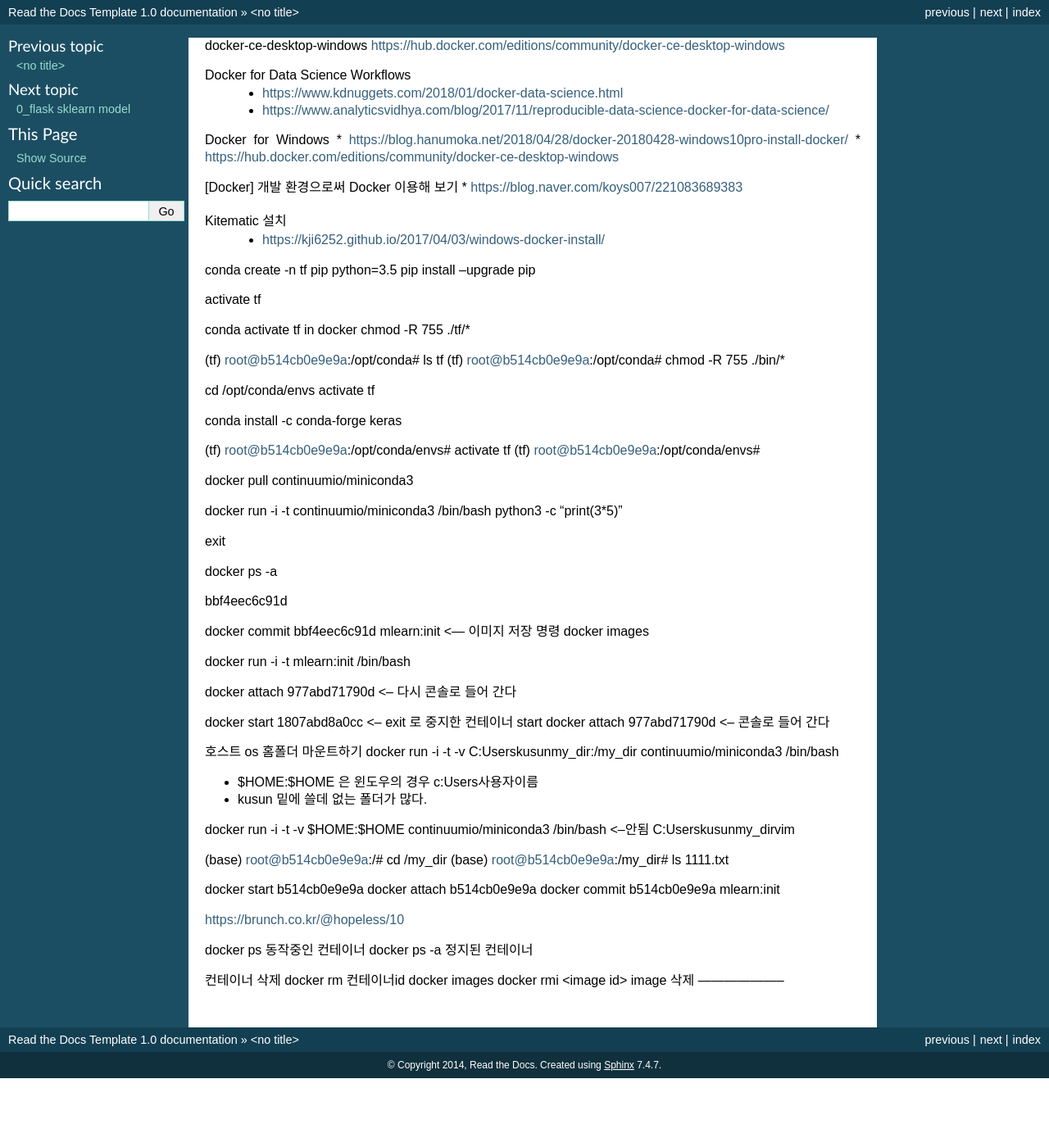
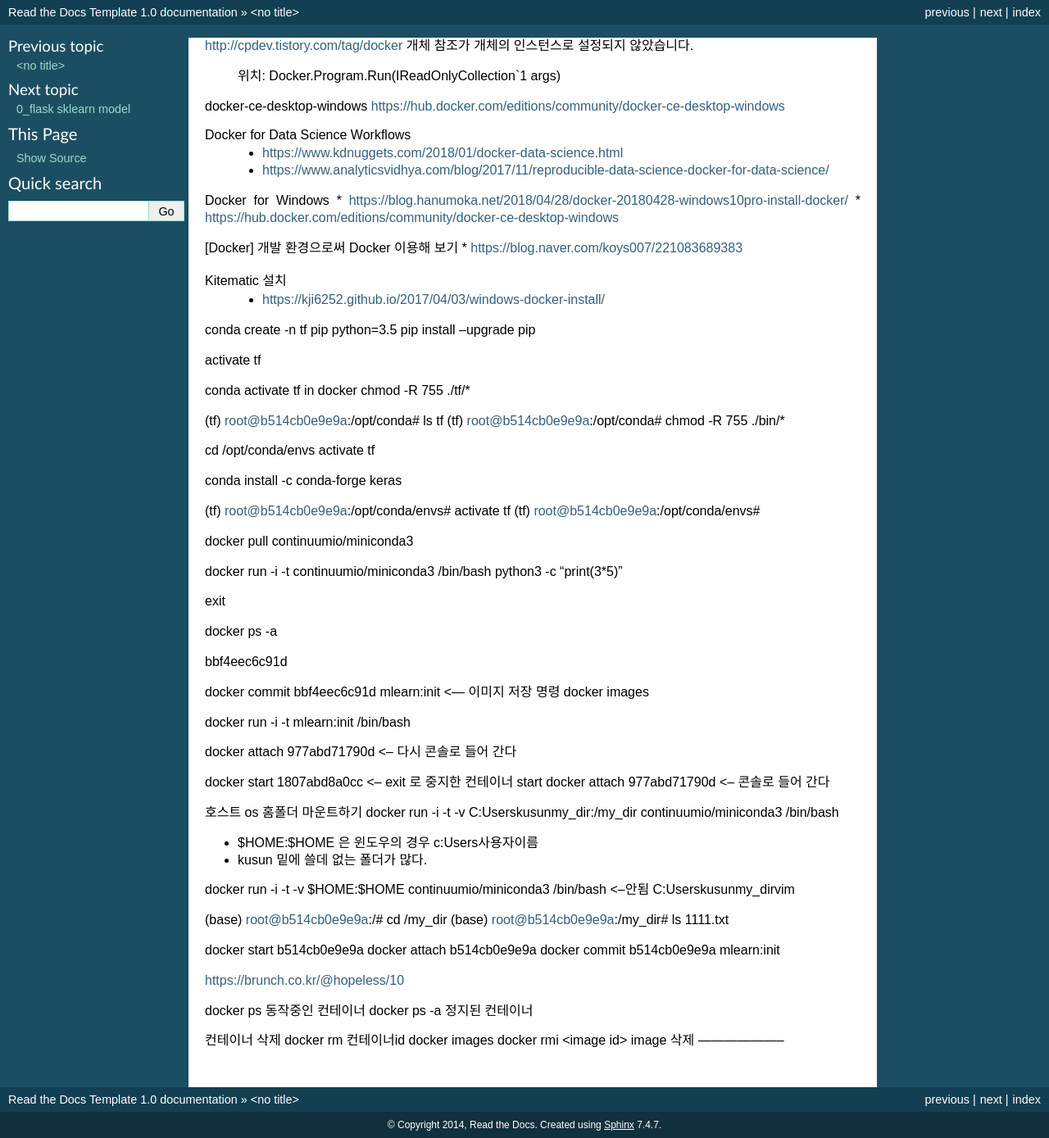
Before and after one commit to smart1004/ReadTheDocs, a Sphinx documentation site: the page built from docs/0_docker-ce-desktop-windows.rst, in a window 1280 px wide. Shown: the whole page at 82% size. Built offline with Sphinx 7.4.7, drawn with Linux system fonts in a browser that asks for light colours; before the commit the page ends 1316 px from its top, so only the background shows below that.

Commit message:
Update 0_docker-ce-desktop-windows.rst

```diff
--- a/docs/0_docker-ce-desktop-windows.rst
+++ b/docs/0_docker-ce-desktop-windows.rst
@@ -1,3 +1,9 @@
+
+http://cpdev.tistory.com/tag/docker
+개체 참조가 개체의 인스턴스로 설정되지 않았습니다.
+ 위치: Docker.Program.Run(IReadOnlyCollection`1 args)
+
+
 docker-ce-desktop-windows
 https://hub.docker.com/editions/community/docker-ce-desktop-windows
 
```
